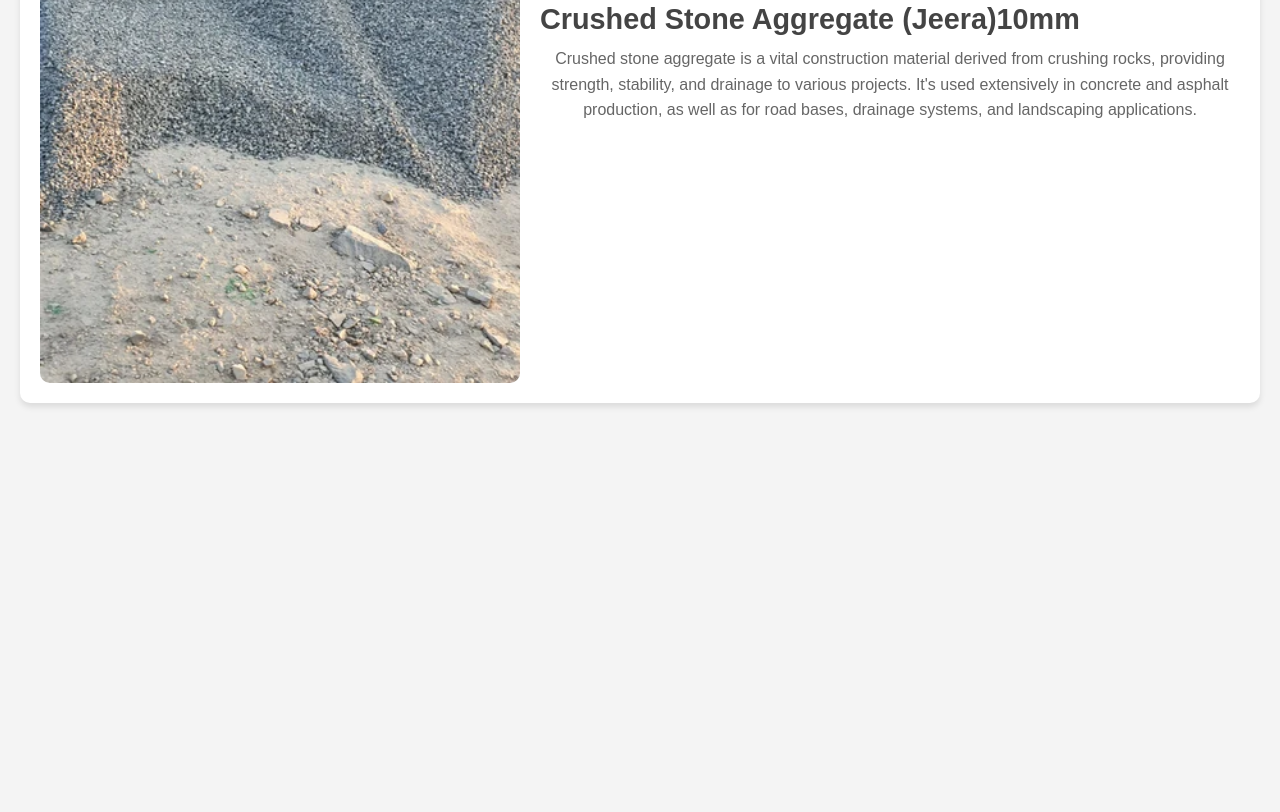
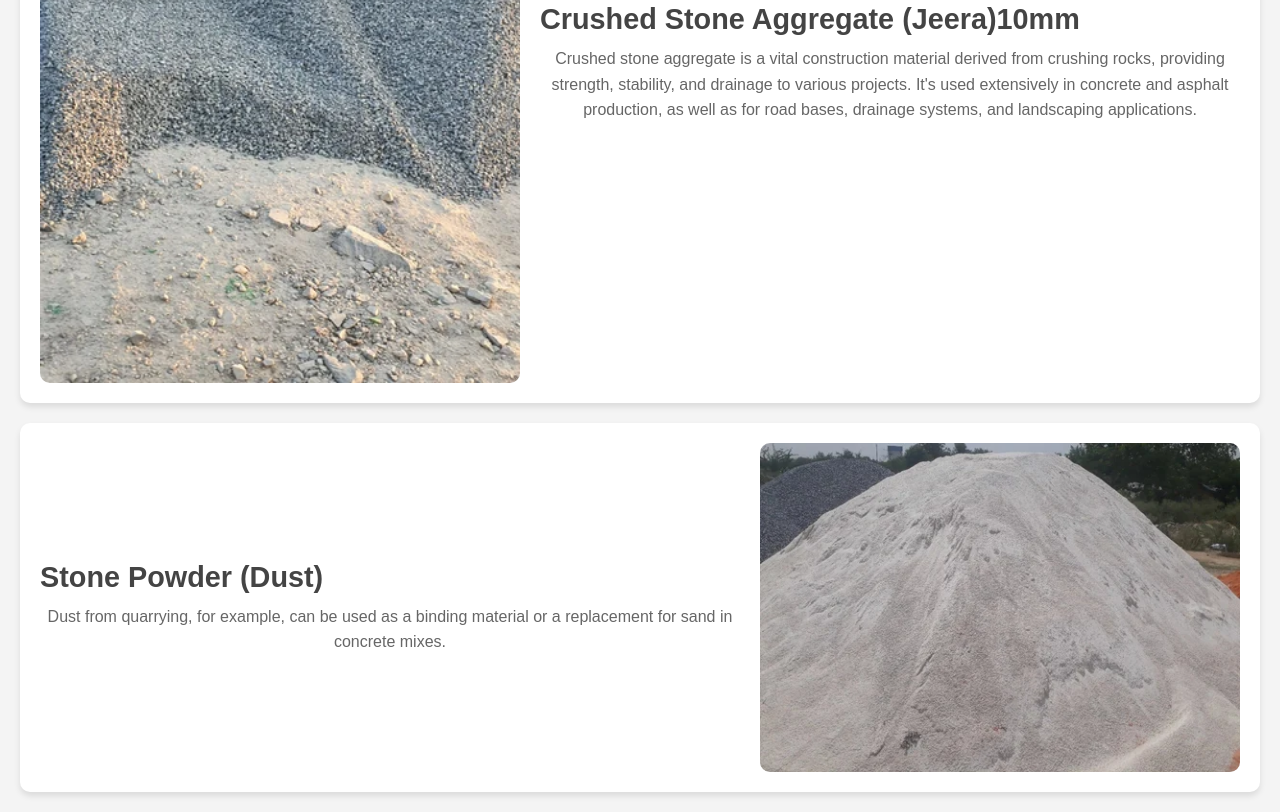
Before and after one commit to Aman-vscode/Modern-builder, a plain HTML site: page building-material.html in a window 1280 px wide. Shown: the part 2533-3345 px from the top of the page. Before the commit the page ends 2956 px from the top, so only its background shows below. Drawn offline with Linux system fonts and the light colour scheme.

Commit message:
Update building-material.html

```diff
--- a/building-material.html
+++ b/building-material.html
@@ -171,6 +171,13 @@
         <p>Crushed stone aggregate is a vital construction material derived from crushing rocks, providing strength, stability, and drainage to various projects. It's used extensively in concrete and asphalt production, as well as for road bases, drainage systems, and landscaping applications. </p>
       </div>
      </div>
+    <div class="item">
+      <img src="dust.webp" alt="Wood">
+      <div class="content">
+        <h2>Stone Powder (Dust)</h2>
+        <p>Dust from quarrying, for example, can be used as a binding material or a replacement for sand in concrete mixes. </p>
+      </div>
+     </div>
 
   </div>
 </body>
```
